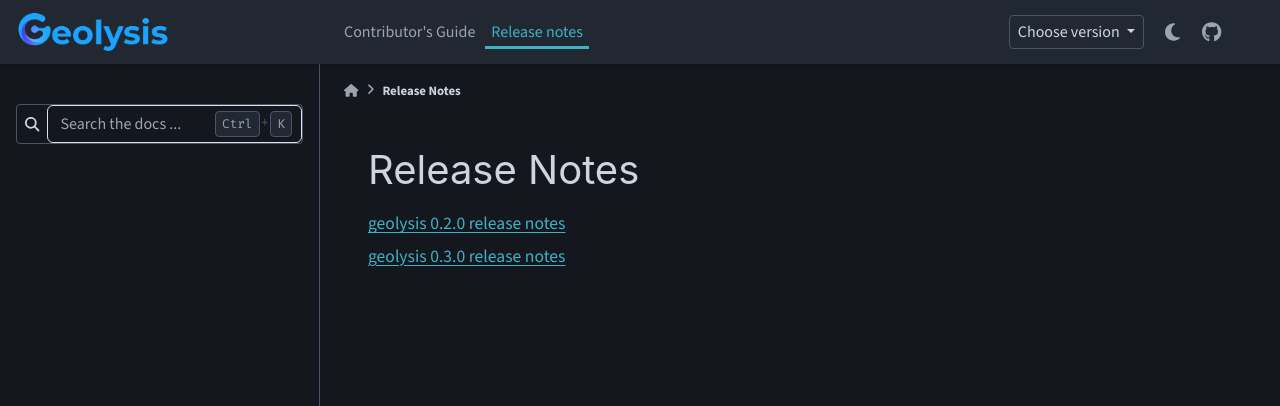
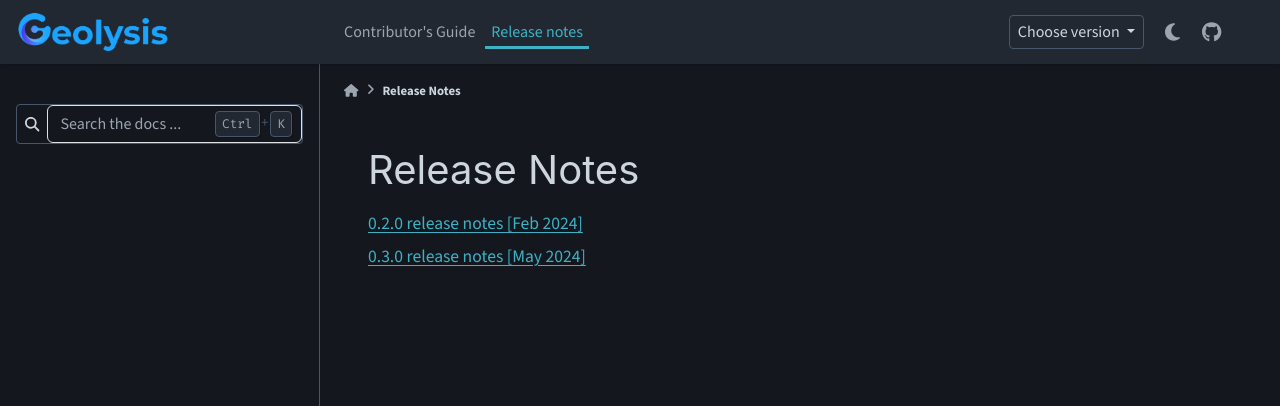
Before and after one commit to patrickboateng/geolysis, a Sphinx documentation site: the page built from docs/source/release_notes/index.rst, in a window 1280 px wide. Shown: the top 406 px of the page. Built offline with Sphinx 7.4.7 and the PyData theme 0.15.4, drawn with Linux system fonts in a browser that asks for light colours; nearby versions of some CDN libraries; pages that are not in the unit, such as notebooks, are missing from menus; comment, search, counter and statistics services are not loaded.

Commit message:
modified the toctree appearance

```diff
--- a/docs/source/release_notes/index.rst
+++ b/docs/source/release_notes/index.rst
@@ -5,5 +5,5 @@
 .. toctree::
     :maxdepth: 1
 
-    geolysis 0.2.0 release notes <0.2.0-notes>
-    geolysis 0.3.0 release notes <0.3.0-notes>
+    0.2.0 release notes [Feb 2024] <0.2.0-notes>
+    0.3.0 release notes [May 2024] <0.3.0-notes>
```
